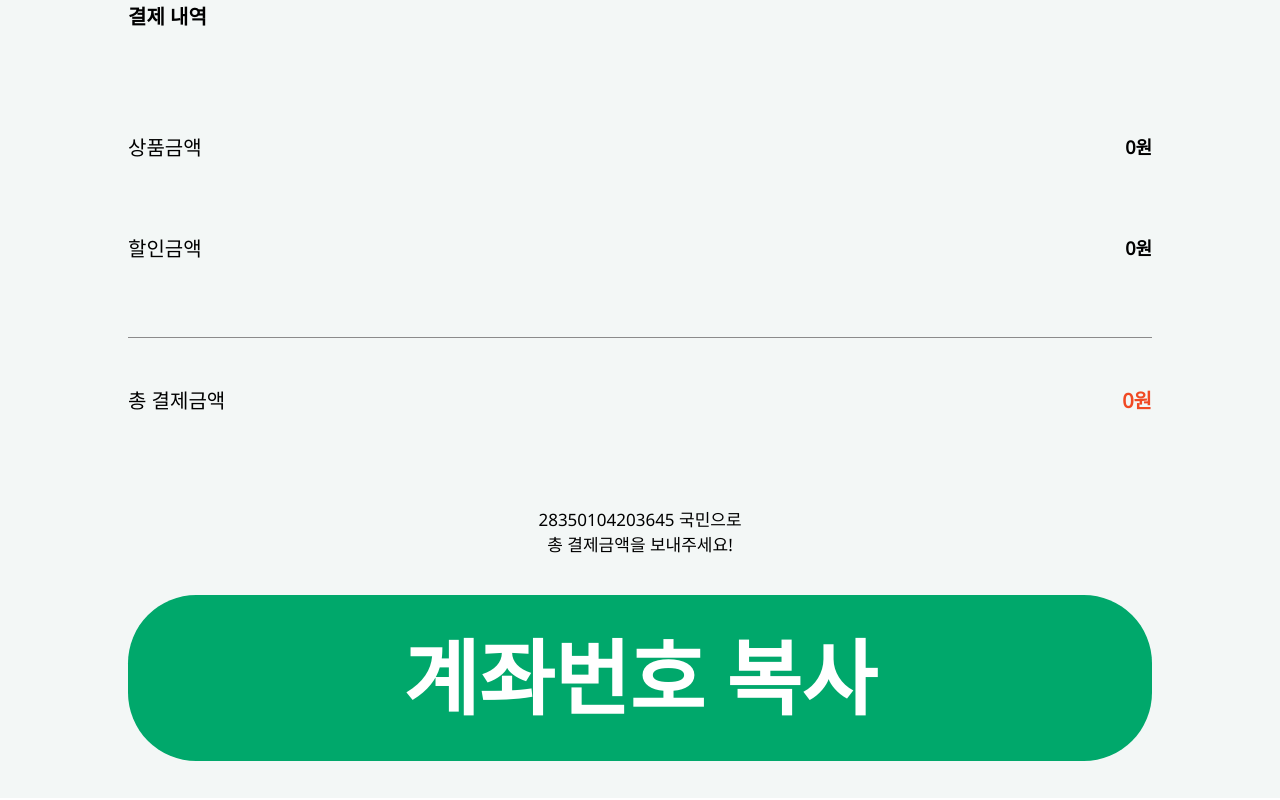
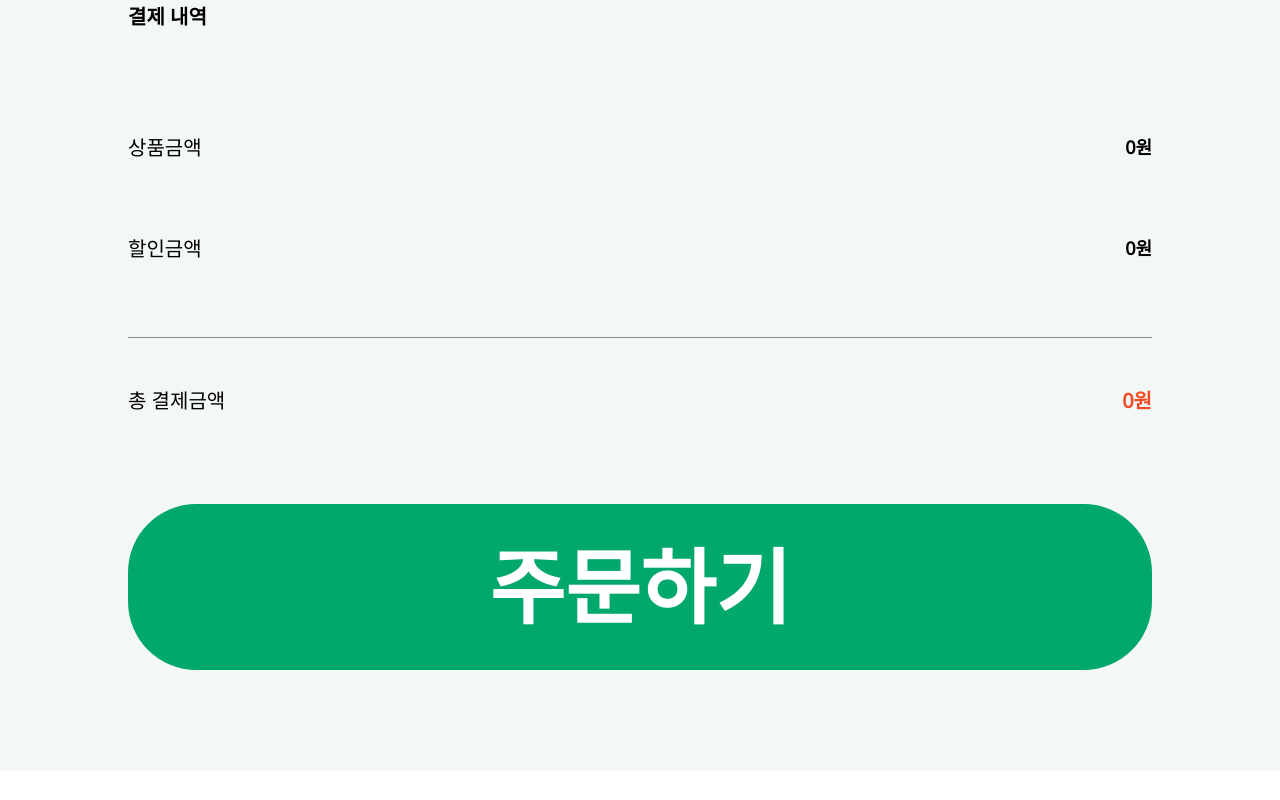
Before and after one commit to dasdfadssda/Handong-Strategy-Part-1, a React (Create React App) app: page /menuCheck in a window 1280 px wide. Shown: the part 1440-2240 px from the top of the page. After the commit the page ends 2211 px from the top, so only its background shows below. Built offline with nearby package versions, Linux system fonts and the light colour scheme.

Commit message:
price logic

```diff
--- a/src/Components/App/MenuCheck.js
+++ b/src/Components/App/MenuCheck.js
@@ -9,7 +9,7 @@ const Div = styled.div`
   justify-content: center;
   align-items: center;
   background-color: #f3f7f6;
-  margin-bottom: 5vw;
+  padding-bottom: 5vw;
 `;
 
 const TitleText = styled.div`
@@ -205,7 +205,7 @@ function MenuCheck() {
         </PriceCheck>
       </FlexDiv>
       <Hr />
-      <FlexDiv justifyContent="space-between" per={80} bottom={7.2}>
+      <FlexDiv justifyContent="space-between" per={80} bottom={7}>
         <PriceCheck weight={500} align="center">
           총 결제금액
         </PriceCheck>
@@ -213,10 +213,7 @@ function MenuCheck() {
           {price - sale}원
         </PriceCheck>
       </FlexDiv>
-      <PriceCheck weight={300} align="center" size={17} bottom={3}>
-        28350104203645 국민으로 <br />총 결제금액을 보내주세요!
-      </PriceCheck>
-      <Button onClick={copyText}>계좌번호 복사</Button>
+      <Button onClick={copyText}>주문하기</Button>
     </Div>
   );
 }
```
